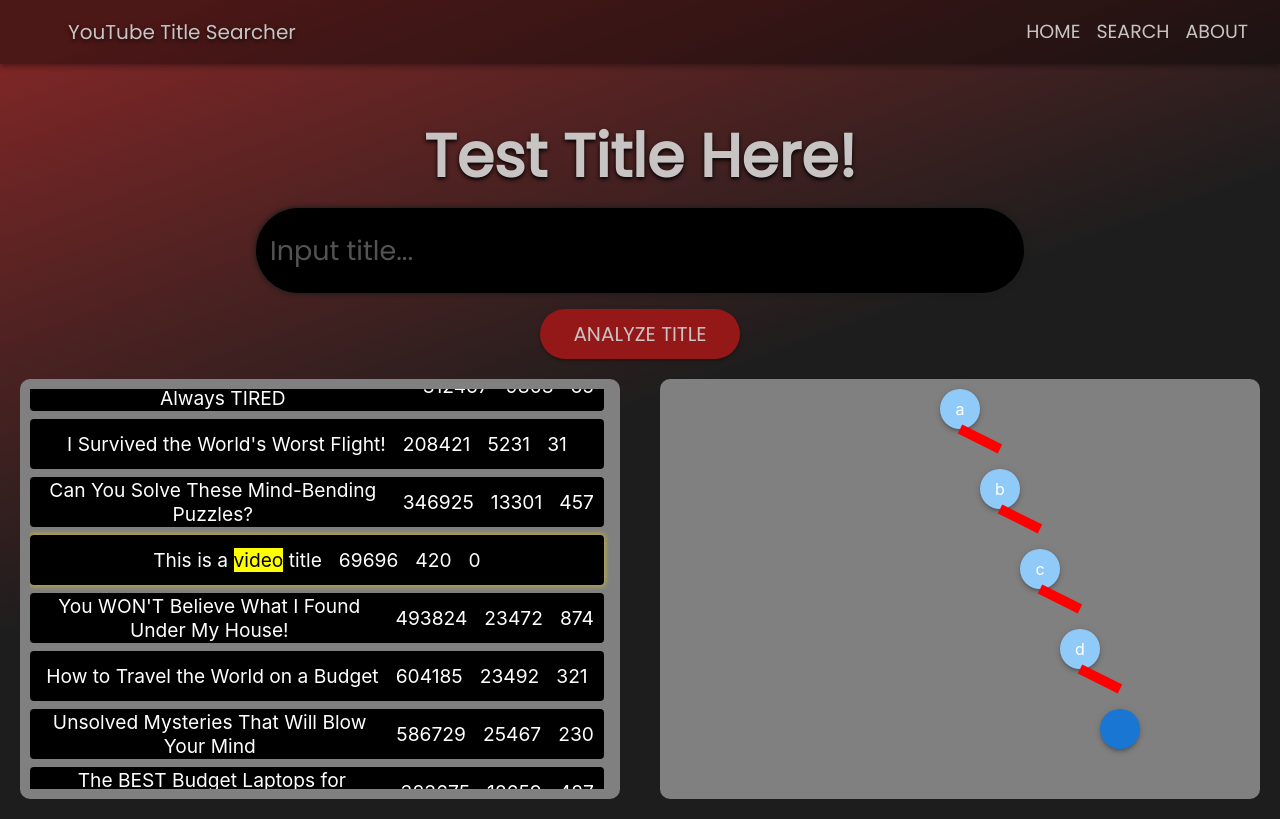
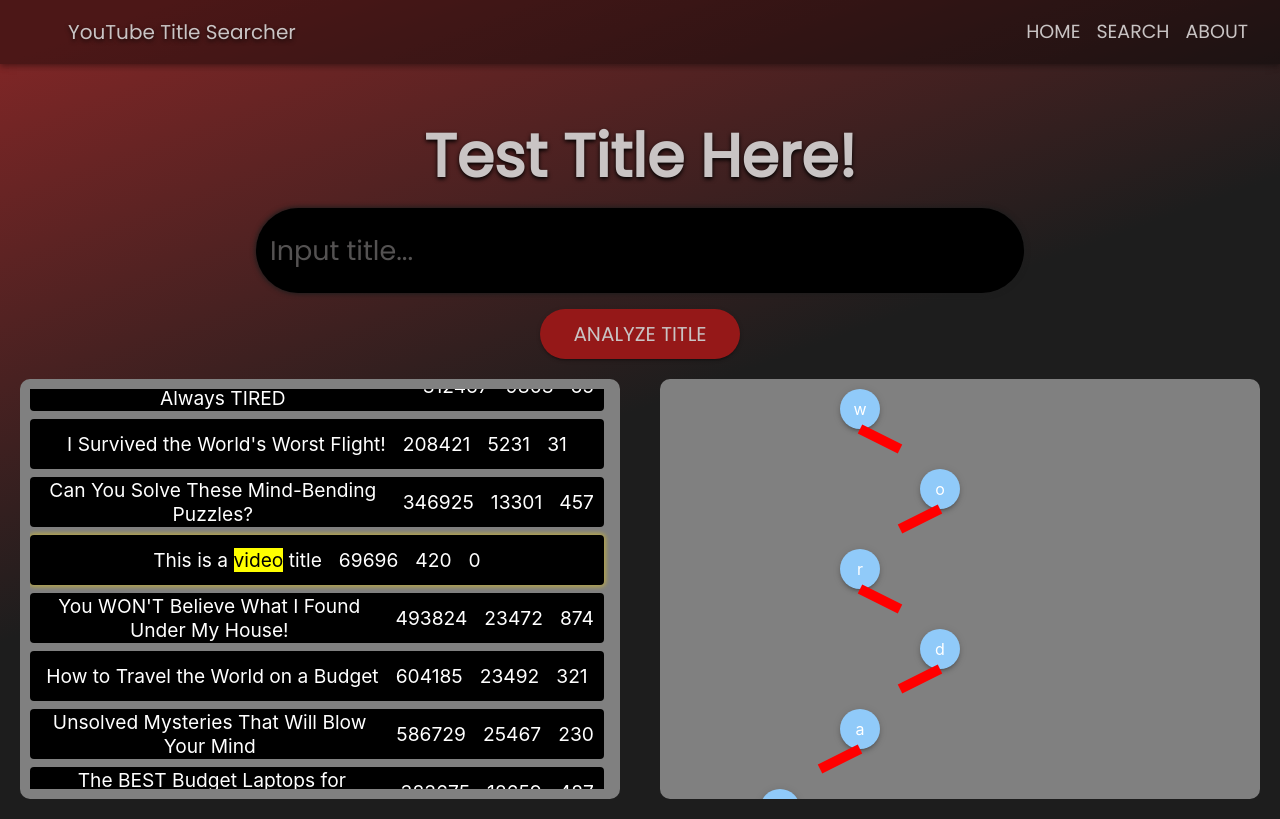
Before and after one commit to E53klasky/YouTubeTitleSearcher, a React (Create React App) app in the folder my-app/: page / in a window 1280 px wide. Built offline with nearby package versions, Linux system fonts and the light colour scheme.

Commit message:
basic movement from one node to another achieved

```diff
--- a/my-app/src/components/TrieAnimation.js
+++ b/my-app/src/components/TrieAnimation.js
@@ -35,12 +35,13 @@
 //     </Box>git
 //   );
 // }
-import React from "react";
+import React, { useRef, useEffect, useState } from "react";
 import { Box, Paper } from "@mui/material";
+import { buildTrie } from "./Trie";
 
 const NODE_WIDTH = 40;
 const NODE_HEIGHT = 40;
-const HORIZONTAL_SPACING = 40;
+const HORIZONTAL_SPACING = 10;
 const VERTICAL_SPACING = 40;
 
 const LineBetweenPoints = ({ x1, y1, x2, y2, color = "black", width = 2 }) => {
@@ -68,11 +69,15 @@ const LineBetweenPoints = ({ x1, y1, x2, y2, color = "black", width = 2 }) => {
 };
 
 const TrieAnimation = ({ node, depth = 0, index = 0, totalSiblings = 1}) => {
-  if (!node) return null;
 
   const childrenKeys = Object.keys(node.children || {});
   const childCount = childrenKeys.length;
   const left = childrenKeys.at(0) > node.char;
+  // useEffect(() => {
+  //   if (!node) return null;
+  //   if (left){coords.current.push(true);}
+  //   else{coords.current.push(false);}
+  // }, [coords, left, node]);
 
   return (
     <Box
@@ -95,7 +100,7 @@ const TrieAnimation = ({ node, depth = 0, index = 0, totalSiblings = 1}) => {
             borderRadius: "50%",
             backgroundColor: node.isEnd ? "#1976d2" : "#90caf9",
             color: "white",
-            zIndex: 1,
+            zIndex: 10,
           }}
         >
           {childrenKeys.at(0)}
@@ -133,7 +138,8 @@ const TrieAnimation = ({ node, depth = 0, index = 0, totalSiblings = 1}) => {
         mt={`${VERTICAL_SPACING}px`}
         display="flex"
         justifyContent="center"
-        marginLeft={left ? 10 : -10}
+        marginLeft={left ? HORIZONTAL_SPACING : -HORIZONTAL_SPACING}
+        marginRight={!left ? HORIZONTAL_SPACING : -HORIZONTAL_SPACING}
         gap={`${HORIZONTAL_SPACING}px`}
       >
         {childrenKeys.map((key, i) => (
@@ -150,4 +156,7 @@ const TrieAnimation = ({ node, depth = 0, index = 0, totalSiblings = 1}) => {
   );
 };
 
+
+
+
 export default TrieAnimation;
--- a/my-app/src/components/landingPage.js
+++ b/my-app/src/components/landingPage.js
@@ -1,5 +1,5 @@
 //Install Framer Motion for Animations: npm install framer-motion @mui/material @emotion/react @emotion/styled
-import React, { useEffect, useRef, useState } from 'react';
+import React, { useEffect, useMemo, useRef, useState } from 'react';
 import {
   Typography,
   Box,
@@ -16,7 +16,7 @@ import {
 } from '@mui/material';
 import '@fontsource/poppins';
 import HomeIcon from '@mui/material/Icon';
-import { motion } from "framer-motion";
+import { motion, useAnimation  } from "framer-motion";
 import Divider, {dividerClasses} from '@mui/material/Divider'
 import youtubeData from './visualsData';
 import highlightWord from './visualsData';
@@ -24,6 +24,7 @@ import { input } from 'framer-motion/client';
 import TrieAnimation from './TrieAnimation.js';
 import SearchButton from './searchButton.js';
 import {buildTrie} from './Trie.js';
+import TreeContainer from './TrieAnimation.js';
 
 
 const theme = createTheme({
@@ -166,7 +167,99 @@ const exampleTrie = {
     },
   },
 };
+const MyComponent = ({word}) => {
+
+  const coords = useMemo(() => {
+    const arr = [];
+    for (let i = 1; i < word.length; i++) {
+      arr.push(word.charCodeAt(i) <= word.charCodeAt(i - 1));
+    }
+    return arr;
+  }, [word]);
+
+  const controls = useAnimation();
+
+  useEffect(() => {
+    async function runSequence() {
+      // for each boolean, await the end of its animation…
+      for (let goRight of coords) {
+        await controls.start({
+          x: goRight ? 100 : -100,
+          transition: { duration: 0.5, ease: "easeInOut" },
+        });
+      }
+    }
+    runSequence();
+  }, [coords, controls]);
+
+  // return (
+  //   <motion.div
+  //     animate={controls}
+  //     style={{
+  //       width: 60,
+  //       height: 60,
+  //       background: "rebeccapurple",
+  //       color: "#fff",
+  //       display: "flex",
+  //       alignItems: "center",
+  //       justifyContent: "center",
+  //       borderRadius: 8,
+  //     }}
+  //   >
+  //     <MyComponent word= {word}/>
+  //   </motion.div>
+  // );
+  return (
+    <>
+        <motion.div
+          //key={index}
+          // animate={{ y: left ? "-40px" : "20px", x: left ? "-40px" : "20px"}}
+          animate={controls}
+          transition={{delay: 2, duration: 1, ease: "easeIn" }}
+          style={{ width: "100%" }}
+        >
+          <TrieAnimation node={buildTrie([word])} />
+        </motion.div>
+    </>
+  );
+};
+// function SequencedMover({ directions /* array of bools */ }) {
+//   const controls = useAnimation();
+
+//   useEffect(() => {
+//     async function runSequence() {
+//       // for each boolean, await the end of its animation…
+//       for (let goRight of directions) {
+//         await controls.start({
+//           x: goRight ? 100 : -100,
+//           transition: { duration: 0.5, ease: "easeInOut" },
+//         });
+//       }
+//     }
+//     runSequence();
+//   }, [directions, controls]);
+
+//   return (
+//     <motion.div
+//       animate={controls}
+//       style={{
+//         width: 60,
+//         height: 60,
+//         background: "rebeccapurple",
+//         color: "#fff",
+//         display: "flex",
+//         alignItems: "center",
+//         justifyContent: "center",
+//         borderRadius: 8,
+//       }}
+//     >
+//       <MyComponent word= {word}/>
+//     </motion.div>
+//   );
+// }
+
 function LandingPage() {
+  let coords = useRef([false]);
   return (
     <ThemeProvider theme={theme}>
       <Box sx={{
@@ -296,8 +389,29 @@ function LandingPage() {
               borderRadius: '10px',
               margin: "20px",
               padding: '10px',
+              zIndex: 1,
+              overflow: "hidden",
              }}>
-              <TrieAnimation node={buildTrie(["abcd"])}/>
+              <motion.div
+                animate={{ y: ["0px", "0px"], scale: 1}} // Moves from bottom to top
+                transition={{ duration: 1, repeat: 0, ease: "easeIn" }}
+                style={{ width: "100%" }}
+              >
+              {/* {useEffect(() => {
+                coords.current.map((left, index) => (
+                  <motion.div
+                    key={index}
+                    animate={{ y: ["0px", left ? "600px" : "-600px"]}} // Moves from bottom to top
+                    transition={{ duration: 1, repeat: 0, ease: "easeIn" }}
+                    style={{ width: "100%" }}
+                  >
+
+                      <TrieAnimation node={buildTrie(["words"])} coords={coords} />
+                  </motion.div>
+                ))}, [coords.current])} */}
+                <MyComponent word= {"wordasdj"}/>
+               </motion.div>
+
               </Box>
             </Box>
       </Box>
```
